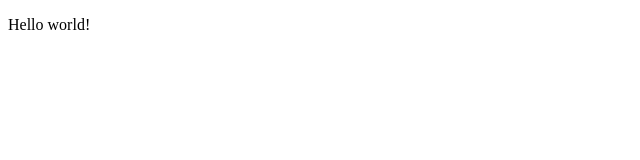
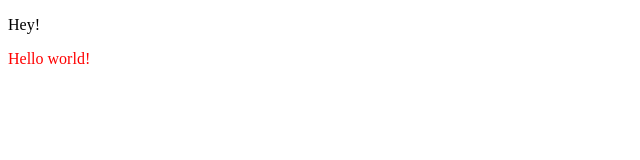
Before and after one commit to signalaero/vue-mastery-udemy-course, a Vue app: page / in a window 1280 px wide. Shown: the top 160 px of the page, without its empty margins (0-640 px from the left). Built offline with nearby package versions, Linux system fonts and the light colour scheme.

Commit message:
update 64 - using SASS in components

```diff
--- a/src/App.vue
+++ b/src/App.vue
@@ -1,14 +1,15 @@
 <template>
-  <p>{{ msg }}</p>
+  <p>Hey!</p>
+  <greeting></greeting>
 </template>
 
 <script>
+import Greeting from "./components/Greeting.vue";
+
   export default {
-    name: "App",
-    data() {
-      return {
-        msg: "Hello world!",
-      };
-    }
-  }
+      name: "App",
+      components: {
+        Greeting,
+      },
+ };
 </script>
--- /dev/null
+++ b/src/components/Greeting.vue
@@ -0,0 +1,22 @@
+<template>
+     <p>{{ msg }}</p>
+</template>
+
+<script>
+export default {
+    name: "Greeting-Example",
+    data() {
+        return {
+            msg: "Hello world!",
+        };
+    },
+};
+</script>
+
+<style scoped lang="scss">
+$color: red;
+
+p {
+    color: $color;
+}
+</style>
--- a/src/main.js
+++ b/src/main.js
@@ -1,4 +1,9 @@
 import { createApp } from 'vue'
 import App from './App.vue'
+// import Greeting from './components/Greeting.vue'
 
-createApp(App).mount('#app')
+const vm = createApp(App)
+
+// vm.component('Greeting'. Greeting)
+
+vm.mount('#app')
```
Also changed, not shown: package.json (+4 -4 lines), 1 other file (tests, documents, lock files or other folders).
